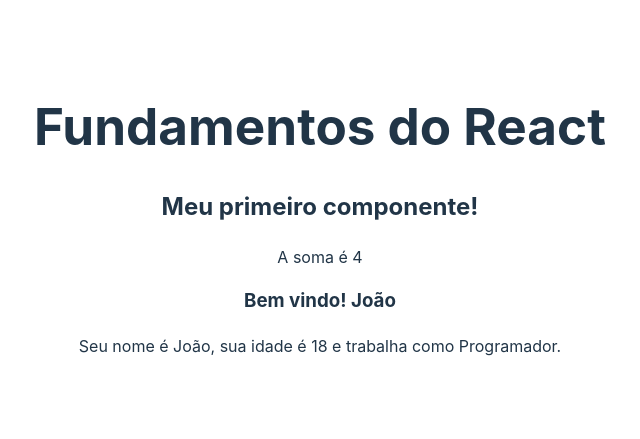
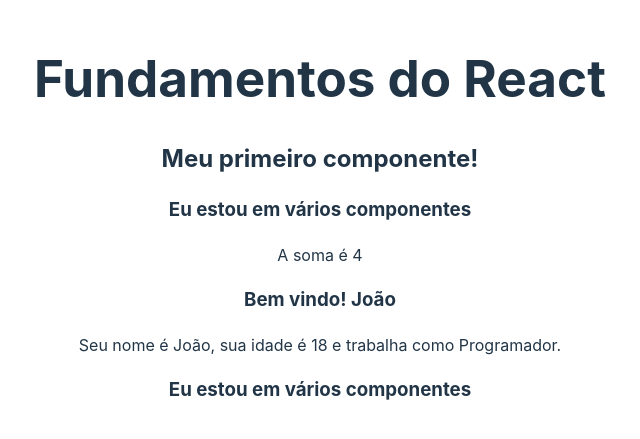
Before and after one commit to joaodev2005/React, a React (Vite) app in the folder 2_FUNDAMENTOS/fundamentos/: page / in a window 1280 px wide. Shown: the part 181-620 px from the top of the page, without its empty margins (320-960 px from the left). Built offline with nearby package versions, Linux system fonts and the light colour scheme.

Commit message:
Hierarquia de componentes

```diff
--- a/2_FUNDAMENTOS/fundamentos/src/App.jsx
+++ b/2_FUNDAMENTOS/fundamentos/src/App.jsx
@@ -1,6 +1,7 @@
 import './App.css'
 import FirstComponent from './components/FirstComponent'
 import TemplateExpression from './components/TemplateExpression'
+import MyComponent from './components/MyComponent'
 
 function App() {
 
@@ -10,6 +11,7 @@
         <h1>Fundamentos do React</h1>
         <FirstComponent/>
         <TemplateExpression/>
+        <MyComponent/>
       </div>
     </>
   )
--- a/2_FUNDAMENTOS/fundamentos/src/components/FirstComponent.jsx
+++ b/2_FUNDAMENTOS/fundamentos/src/components/FirstComponent.jsx
@@ -1,7 +1,10 @@
+import MyComponent from "./MyComponent"
+
 const FirstComponent = () => {
     return (
         <div>
             <h2>Meu primeiro componente!</h2>
+            <MyComponent/>
         </div>
     )
 }
--- /dev/null
+++ b/2_FUNDAMENTOS/fundamentos/src/components/MyComponent.jsx
@@ -0,0 +1,9 @@
+const MyComponent = () => {
+    return (
+        <div>
+            <h3>Eu estou em vários componentes</h3>
+        </div>
+    )
+}
+
+export default MyComponent
```
